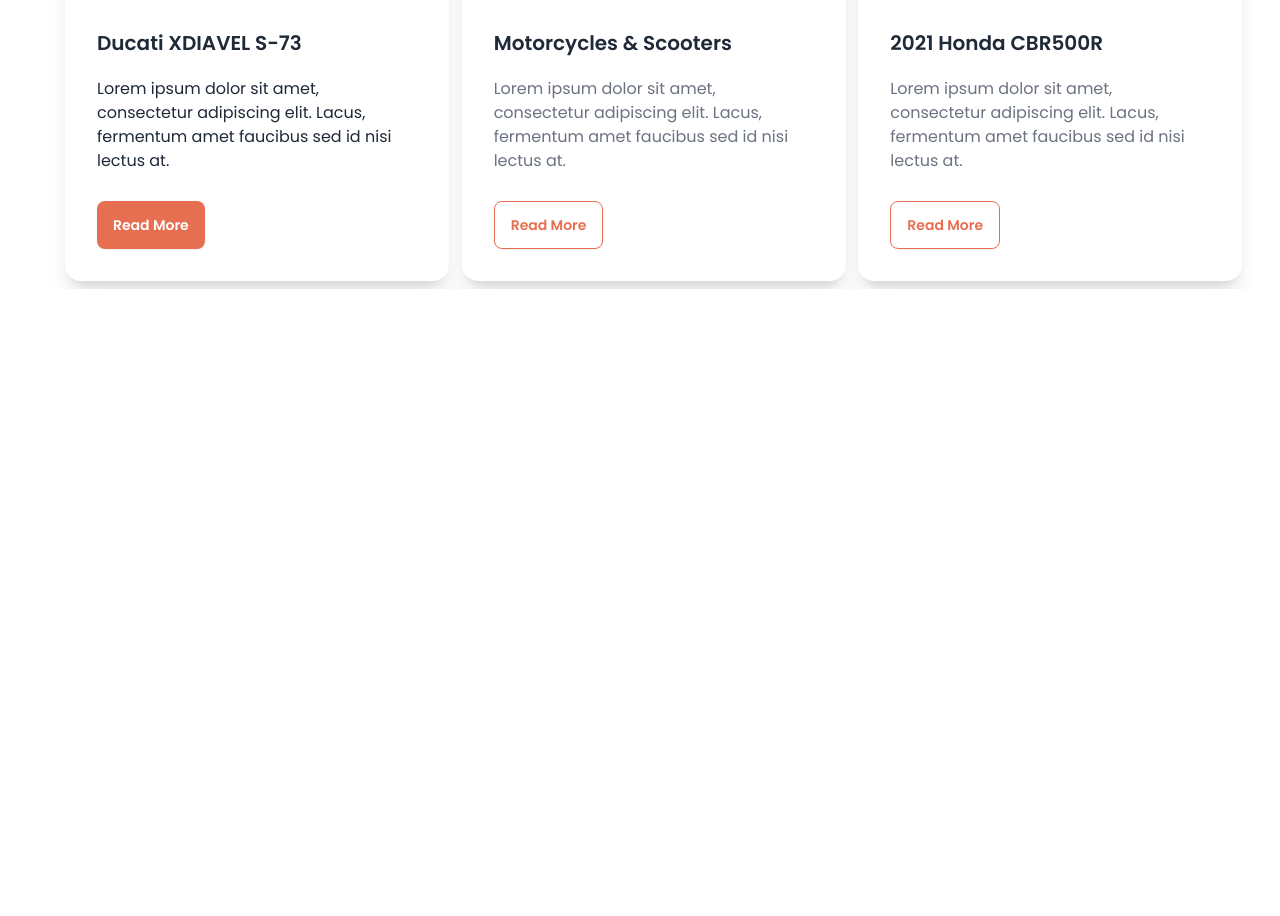
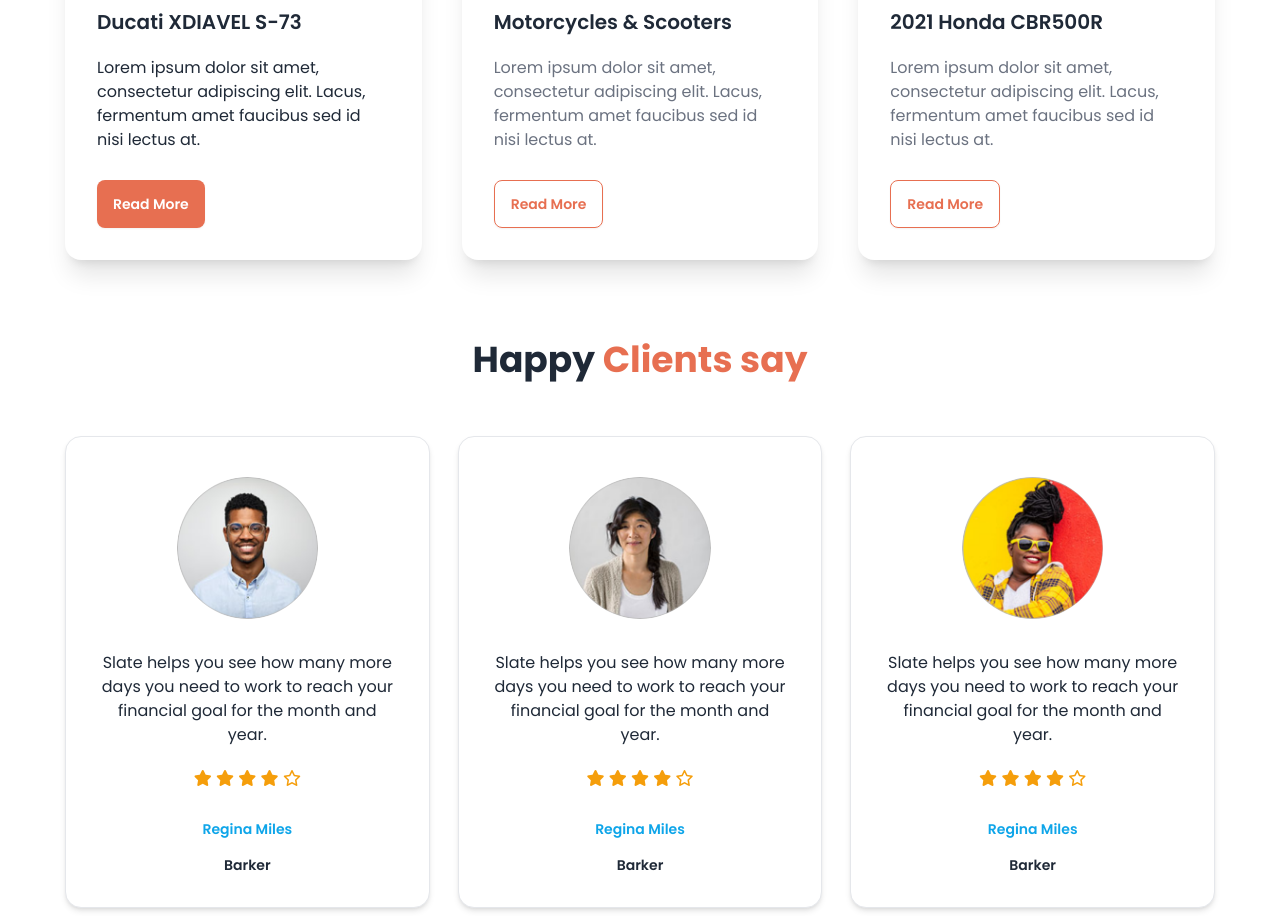
Before and after one commit to hasnaAbdullah/BIKER-ZONE-PH-CLS-PRO-SEVEN, a plain HTML site: page index.html in a window 1280 px wide. Shown: the part 1569-2485 px from the top of the page. Before the commit the page ends 1858 px from the top, so only its background shows below. Drawn offline with nearby package versions, Linux system fonts and the light colour scheme.

Commit message:
I added client section with responsive style

```diff
--- a/index.html
+++ b/index.html
@@ -11,6 +11,11 @@
       href="https://fonts.googleapis.com/css2?family=Poppins:ital,wght@0,100;0,200;0,300;0,400;0,500;0,600;0,700;0,800;0,900;1,100;1,200;1,300;1,400;1,500;1,600;1,700;1,800;1,900&display=swap"
       rel="stylesheet"
     />
+    <!-- font awesome cdn  -->
+    <script
+      src="https://kit.fontawesome.com/783b33a356.js"
+      crossorigin="anonymous"
+    ></script>
     <!-- daisyUI + tailwind css cdn -->
     <link
       href="https://cdn.jsdelivr.net/npm/daisyui@4.12.23/dist/full.min.css"
@@ -105,7 +110,7 @@
             class="carousel-item relative w-full bg-[#E76F511A] min-h-[400px]"
           >
             <!-- banner -->
-            <div class="grid gap-4 lg:p-24 lg:grid-cols-2">
+            <div class="grid gap-4 md:p-24 md:py-12 lg:p-24 lg:grid-cols-2">
               <!-- banner content -->
               <div class="pt-4">
                 <h1 class="font-bold text-black text-5xl lg:text-6xl">
@@ -322,7 +327,7 @@
           <!-- news cards container -->
           <div class="grid grid-cols-1 gap-7 lg:gap-10 lg:grid-cols-3">
             <!-- news cards 1 -->
-            <div class="card bg-base-100 w-96 shadow-xl mx-auto">
+            <div class="card bg-base-100 max-w-96 shadow-xl mx-auto">
               <figure class="px-10 pt-10">
                 <img
                   src="images/others/latest1.png"
@@ -347,7 +352,7 @@
             </div>
 
             <!-- news cards 2 -->
-            <div class="card bg-base-100 w-96 shadow-xl mx-auto">
+            <div class="card bg-base-100 max-w-96 shadow-xl mx-auto">
               <figure class="px-10 pt-10">
                 <img
                   src="images/others/latest2.png"
@@ -372,7 +377,7 @@
             </div>
 
             <!-- news cards 3 -->
-            <div class="card bg-base-100 w-96 shadow-xl mx-auto">
+            <div class="card bg-base-100 max-w-96 shadow-xl mx-auto">
               <figure class="px-10 pt-10">
                 <img
                   src="images/others/latest3.png"
@@ -397,6 +402,106 @@
             </div>
           </div>
         </section>
+
+        <!-- client reviews section -->
+        <section class="pt-20">
+          <h2 class="font-bold text-center text-3xl lg:text-4xl">
+            Happy <span class="text-bikerPrimary">Clients say</span>
+          </h2>
+
+          <!-- client reviews cards container-->
+          <div class="grid grid-cols-1 mt-14 gap-7 lg:grid-cols-3">
+            <!-- client 1 -->
+            <div class="card bg-base-100 max-w-96 shadow-md border mx-auto">
+              <figure class="px-10 pt-10">
+                <img
+                  src="images/others/user-1.png"
+                  alt="user 1"
+                  class="rounded-full w-1/2"
+                />
+              </figure>
+              <div class="card-body items-center text-center">
+                <p>
+                  Slate helps you see how many more days you need to work to
+                  reach your financial goal for the month and year.
+                </p>
+                <div class="py-3">
+                  <i class="fa-solid fa-star text-amber-500"></i>
+                  <i class="fa-solid fa-star text-amber-500"></i>
+                  <i class="fa-solid fa-star text-amber-500"></i>
+                  <i class="fa-solid fa-star text-amber-500"></i>
+                  <i class="fa-regular fa-star text-amber-500"></i>
+                </div>
+                <div class="pt-2">
+                  <h5 class="text-sky-500 text-sm mb-4 font-semibold">
+                    Regina Miles
+                  </h5>
+                  <p class="text-sm font-semibold">Barker</p>
+                </div>
+              </div>
+            </div>
+
+            <!-- client 2 -->
+            <div class="card bg-base-100 max-w-96 shadow-md border mx-auto">
+              <figure class="px-10 pt-10">
+                <img
+                  src="images/others/user-2.png"
+                  alt="user 1"
+                  class="rounded-full w-1/2"
+                />
+              </figure>
+              <div class="card-body items-center text-center">
+                <p>
+                  Slate helps you see how many more days you need to work to
+                  reach your financial goal for the month and year.
+                </p>
+                <div class="py-3">
+                  <i class="fa-solid fa-star text-amber-500"></i>
+                  <i class="fa-solid fa-star text-amber-500"></i>
+                  <i class="fa-solid fa-star text-amber-500"></i>
+                  <i class="fa-solid fa-star text-amber-500"></i>
+                  <i class="fa-regular fa-star text-amber-500"></i>
+                </div>
+                <div class="pt-2">
+                  <h5 class="text-sky-500 text-sm mb-4 font-semibold">
+                    Regina Miles
+                  </h5>
+                  <p class="text-sm font-semibold">Barker</p>
+                </div>
+              </div>
+            </div>
+
+            <!-- client 3 -->
+            <div class="card bg-base-100 max-w-96 shadow-md border mx-auto">
+              <figure class="px-10 pt-10">
+                <img
+                  src="images/others/user-3.png"
+                  alt="user 1"
+                  class="rounded-full w-1/2"
+                />
+              </figure>
+              <div class="card-body items-center text-center">
+                <p>
+                  Slate helps you see how many more days you need to work to
+                  reach your financial goal for the month and year.
+                </p>
+                <div class="py-3">
+                  <i class="fa-solid fa-star text-amber-500"></i>
+                  <i class="fa-solid fa-star text-amber-500"></i>
+                  <i class="fa-solid fa-star text-amber-500"></i>
+                  <i class="fa-solid fa-star text-amber-500"></i>
+                  <i class="fa-regular fa-star text-amber-500"></i>
+                </div>
+                <div class="pt-2">
+                  <h5 class="text-sky-500 text-sm mb-4 font-semibold">
+                    Regina Miles
+                  </h5>
+                  <p class="text-sm font-semibold">Barker</p>
+                </div>
+              </div>
+            </div>
+          </div>
+        </section>
       </main>
     </div>
   </body>
```
